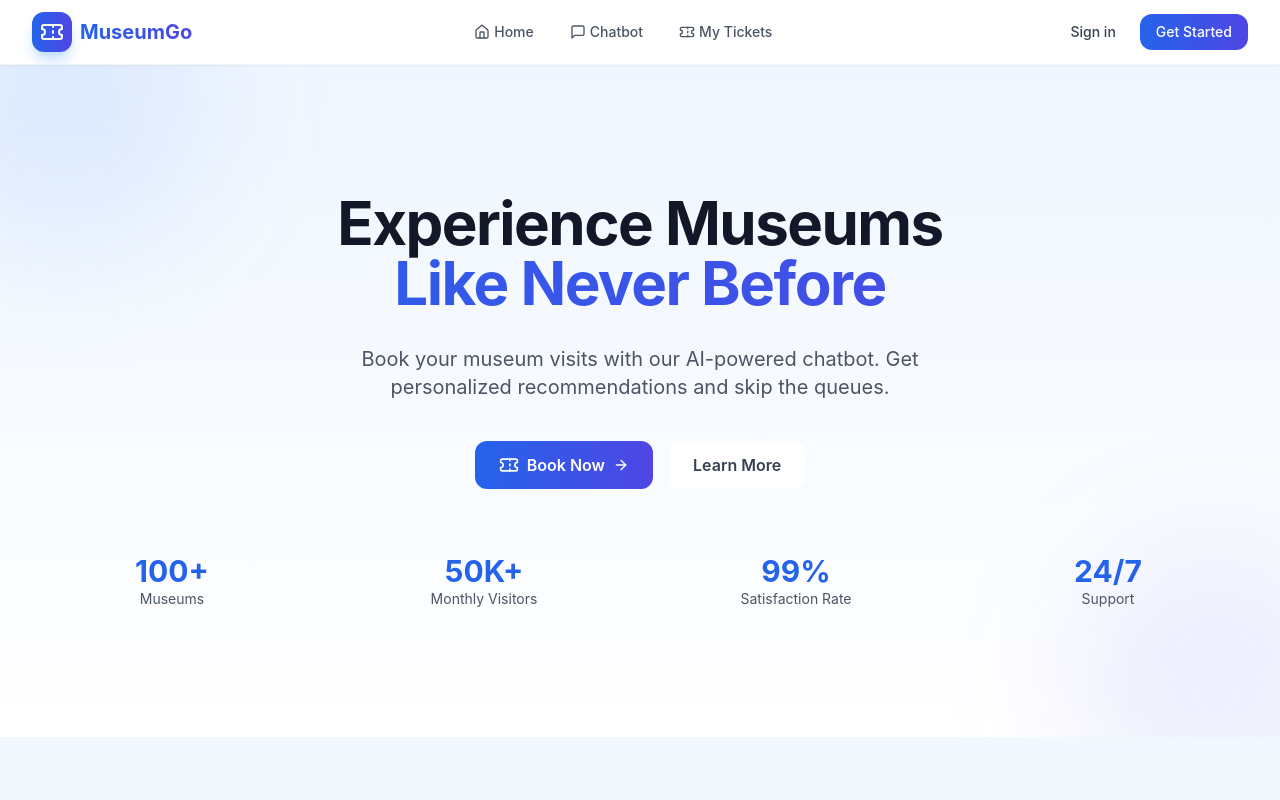
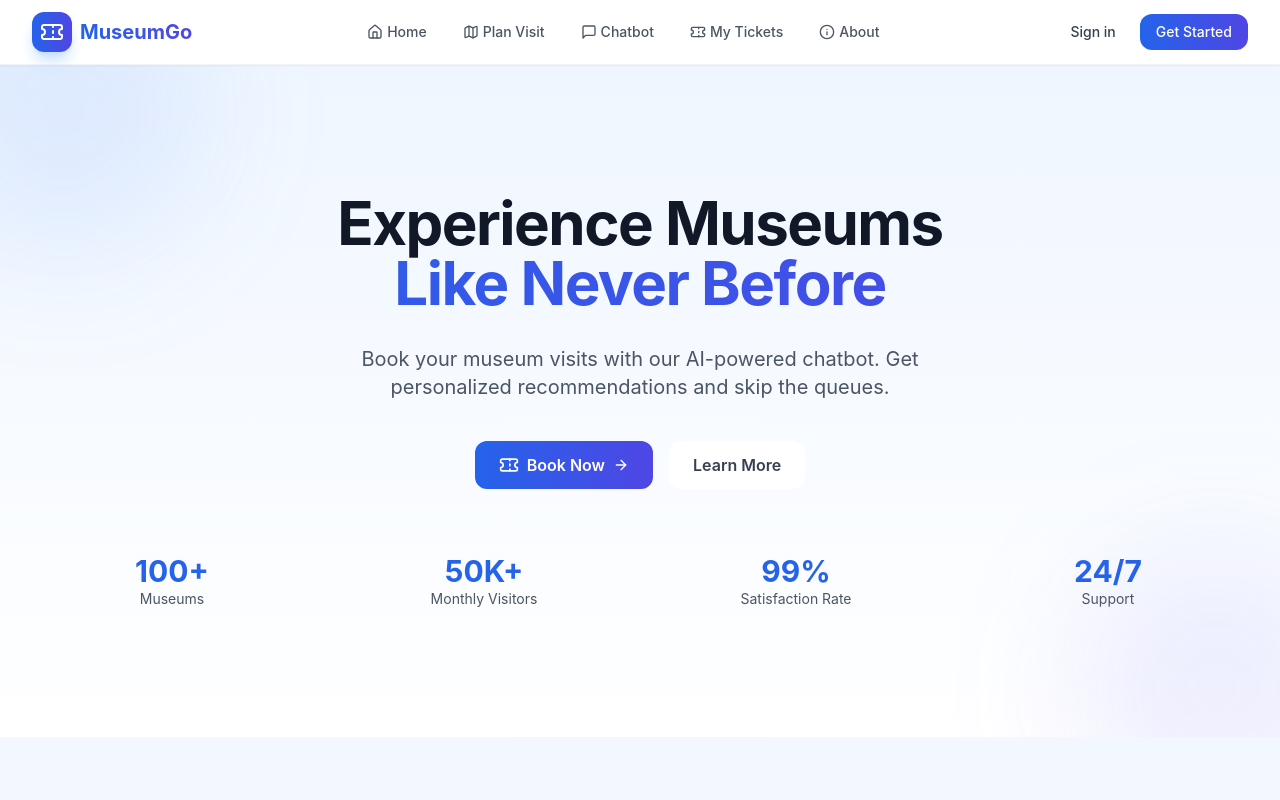
Before and after one commit to Prashanth0718/ONLINE-CHATBOT-TICKETING-SYSTEM, a React (Vite) app in the folder frontend/: page / in a window 1280 px wide. Shown: the top 800 px of the page. Built offline with nearby package versions, Linux system fonts and the light colour scheme.

Commit message:
Updated Navbar

```diff
--- a/frontend/src/components/Navbar.jsx
+++ b/frontend/src/components/Navbar.jsx
@@ -2,16 +2,19 @@ import { Link } from "react-router-dom";
 import { useAuth } from "../context/AuthContext";
 import ProfileDropdown from "./ProfileDropdown";
 import { motion } from "framer-motion";
-import { Ticket, Home, Calendar, MessageSquare, Ticket as TicketIcon, Settings } from 'lucide-react';
 
+import { Ticket, Home, Calendar, MessageSquare, Ticket as TicketIcon, Settings, Info, Map } from 'lucide-react';
 const Navbar = () => {
   const { isLoggedIn, role } = useAuth();
 
   const navItems = [
+
     { name: "Home", to: "/", icon: Home },
+    { name: "Plan Visit", to: "/plan-visit", icon: Map },
     // { name: "Book Ticket", to: "/book-ticket", icon: Calendar },
     { name: "Chatbot", to: "/chatbot", icon: MessageSquare },
     { name: "My Tickets", to: "/my-tickets", icon: TicketIcon },
+    { name: "About", to: "/about", icon: Info },
   ];
 
   if (role === "admin") {
```
